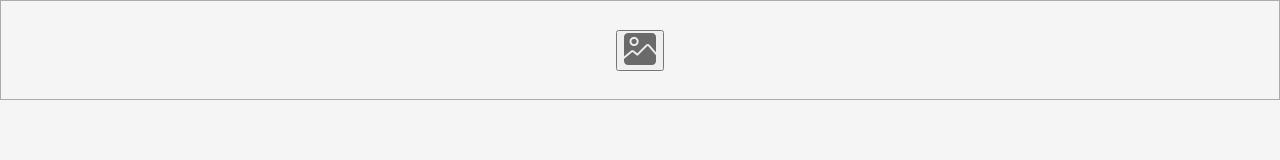
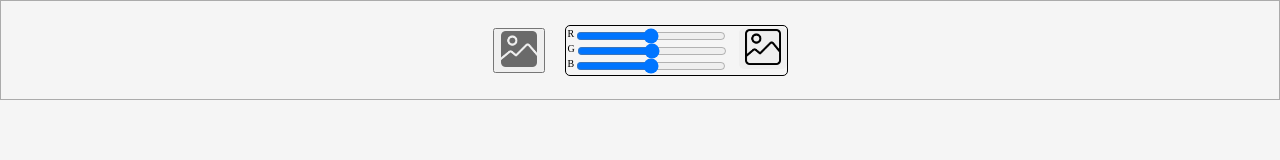
Before and after one commit to volta2030/pegasus, an Electron app: page pages/paint_panel.html in a window 1280 px wide. Drawn offline with Linux system fonts and the light colour scheme.

Commit message:
-Add custom rotation  -Add tint Image

```diff
--- a/css/panel.css
+++ b/css/panel.css
@@ -10,6 +10,46 @@ body {
 }
 
 .icon {
-  width: 32px;
-  height: 32px;
+  width: 36px;
+  height: 36px;
 }
+
+.tintBar {
+  display: flex;
+  width: 170px;
+  height: 15px;
+}
+
+.charDiv {
+  font-size: 10px;
+}
+
+#rotateValue {
+  margin-left: 20px;
+}
+
+#tintBox {
+  margin-left: 20px;
+  padding: 2px;
+  border-radius: 5px;
+  display: flex;
+  flex-direction: column;
+  width: 217px;
+  border: 1px solid black;
+  position: relative;
+}
+
+#tintBox:hover {
+  background-color: gainsboro;
+}
+
+#tintBox:active {
+  background-color: ghostwhite;
+}
+
+#tintExecuteBtn {
+  border-radius: 5px;
+  border: none;
+  position: absolute;
+  right: 0px;
+}
--- a/pages/paint_panel.html
+++ b/pages/paint_panel.html
@@ -11,6 +11,49 @@
     <button id="grayScaleBtn" title="gray scale">
       <img class="icon" src="../assets/gray_scale.ico" />
     </button>
+
+    <div id="tintBox">
+      <div class="tintBar">
+        <div class="charDiv">R</div>
+        <input
+          id="redValue"
+          type="range"
+          min="0"
+          max="255"
+          placeholder="123"
+          step="1"
+          style="width: 150px; height: 12px"
+        />
+      </div>
+      <div class="tintBar">
+        <div class="charDiv">G</div>
+        <input
+          id="greenValue"
+          type="range"
+          min="0"
+          max="255"
+          placeholder="123"
+          step="1"
+          style="width: 150px; height: 12px"
+        />
+      </div>
+      <div class="tintBar">
+        <div class="charDiv">B</div>
+        <input
+          id="blueValue"
+          type="range"
+          min="0"
+          max="255"
+          placeholder="123"
+          step="1"
+          style="width: 150px; height: 12px"
+        />
+      </div>
+      <button id="tintExecuteBtn" title="tint">
+        <img class="icon" src="../assets/tint.ico" />
+      </button>
+    </div>
+
     <script src="../renderer/paint_renderer.js"></script>
   </body>
 </html>
--- a/renderer/paint_renderer.js
+++ b/renderer/paint_renderer.js
@@ -1,5 +1,37 @@
 const { ipcRenderer } = require("electron");
+
+var rgb = { r: "123", g: "123", b: "123" };
 
 document.getElementById("grayScaleBtn").addEventListener("click", () => {
   ipcRenderer.send("grayScaleImgREQ");
 });
+
+document.getElementById("tintExecuteBtn").addEventListener("click", () => {
+  ipcRenderer.send("tintValueSEND", rgb);
+});
+
+document.getElementById("redValue").addEventListener("input", (event) => {
+  rgb.r = event.target.value; //parseInt(event.target.value, 10).toString(16).padStart(2, "0");
+  updateTintBtnBackground(rgb);
+});
+
+document.getElementById("greenValue").addEventListener("input", (event) => {
+  rgb.g = event.target.value; //parseInt(event.target.value, 10).toString(16).padStart(2, "0");
+  updateTintBtnBackground(rgb);
+});
+
+document.getElementById("blueValue").addEventListener("input", (event) => {
+  rgb.b = event.target.value; //parseInt(event.target.value, 10).toString(16).padStart(2, "0");
+  updateTintBtnBackground(rgb);
+});
+
+function updateTintBtnBackground(rgb) {
+  console.log(rgb);
+  var colorString = `#${parseInt(rgb.r, 10)
+    .toString(16)
+    .padStart(2, "0")}${parseInt(rgb.g, 10)
+    .toString(16)
+    .padStart(2, "0")}${parseInt(rgb.b, 10).toString(16).padStart(2, "0")}`;
+  console.log(colorString);
+  document.getElementById("tintExecuteBtn").style.backgroundColor = colorString;
+}
```
Also changed, not shown: main.js (+10 -0 lines), pages/rotate_panel.html (+13 -0 lines), renderer/main_renderer.js (+17 -0 lines), renderer/rotate_renderer.js (+10 -0 lines), assets/custom_rotate.ico (added), assets/tint.ico (added).
